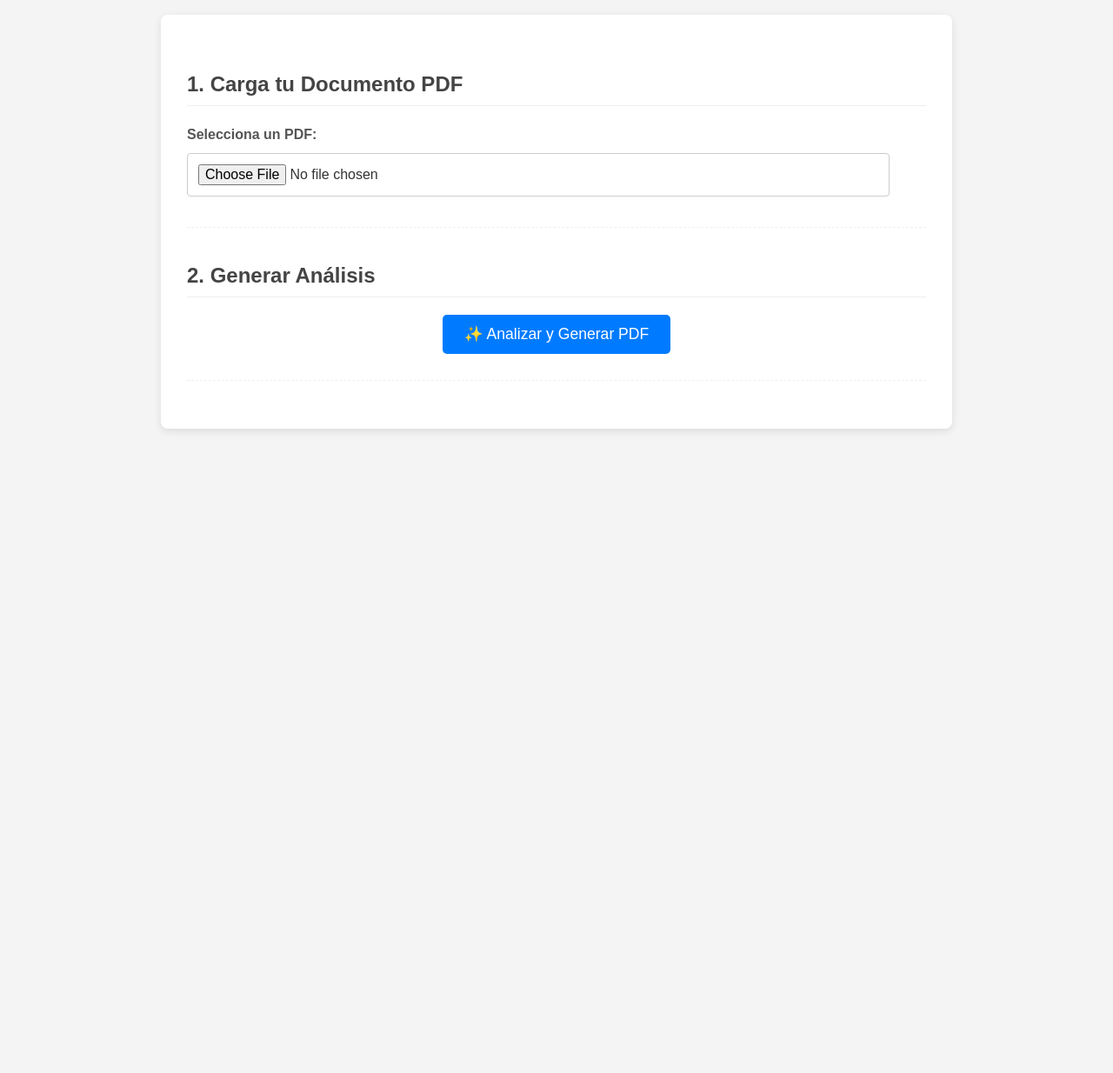
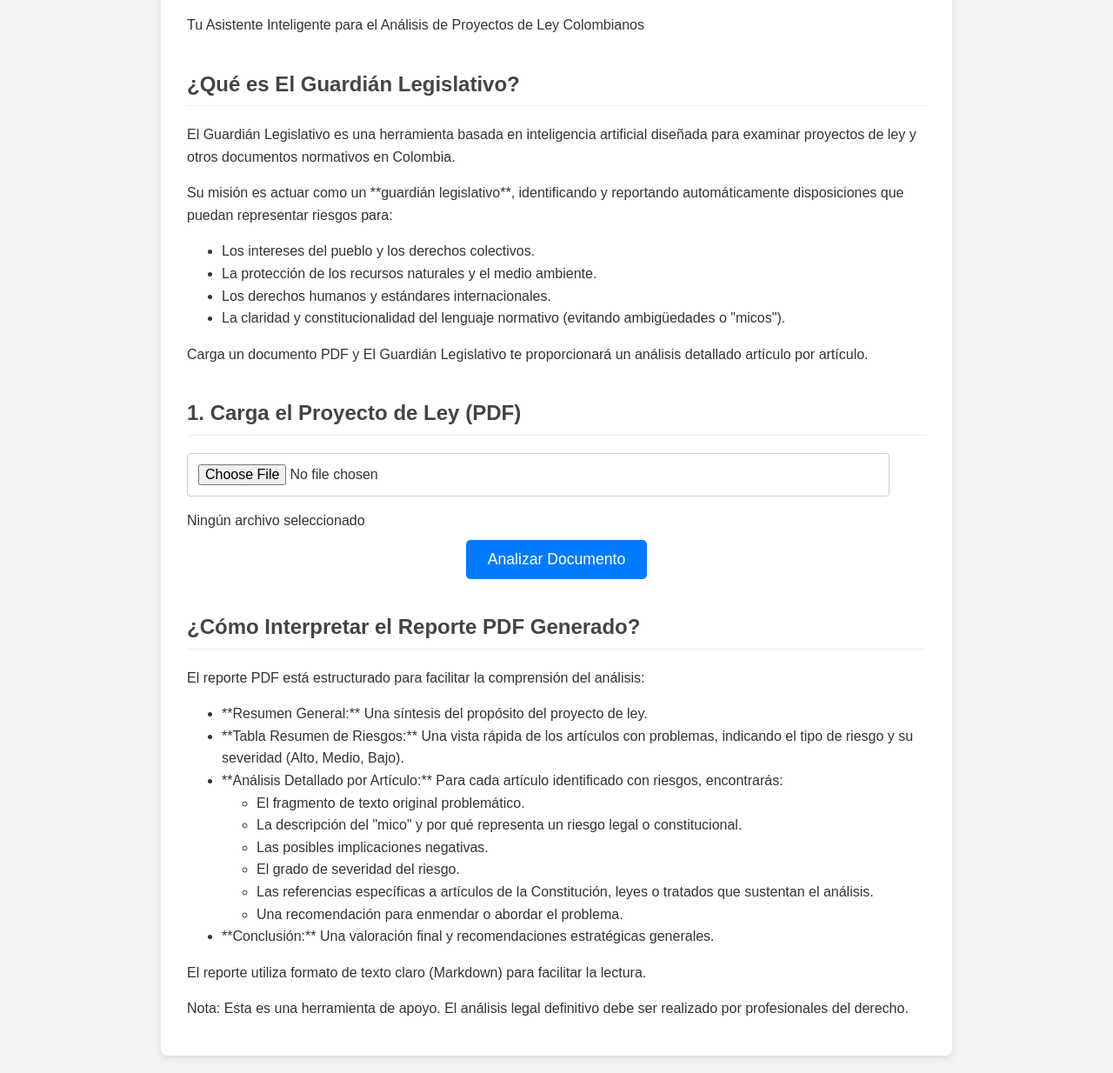
Before and after one commit to echeverri58/analisis-proyectos-ley, a plain HTML site: page index.html in a window 1280 px wide. Shown: the part 167-1401 px from the top of the page at 87% size. Before the commit the page ends 800 px from the top, so only its background shows below. Drawn offline with nearby package versions, Linux system fonts and the light colour scheme; a script that the page names is missing.

Commit message:
Update index.html

```diff
--- a/index.html
+++ b/index.html
@@ -3,47 +3,81 @@
 <head>
     <meta charset="UTF-8">
     <meta name="viewport" content="width=device-width, initial-scale=1.0">
-    <title>Analizador PDF con IA (Cliente - Clave y Prompt Ocultos)</title>
+    <title>El Guardián Legislativo - Análisis de Proyectos de Ley</title>
     <link rel="stylesheet" href="style.css">
-    <!-- Incluir jsPDF (CDN) -->
+    <script src="https://cdnjs.cloudflare.com/ajax/libs/pdf.js/4.0.379/pdf.min.mjs" type="module"></script>
+    <script type="module">
+        import { getDocument, GlobalWorkerOptions } from 'https://cdnjs.cloudflare.com/ajax/libs/pdf.js/4.0.379/pdf.min.mjs';
+        window.pdfjsLib = { getDocument, GlobalWorkerOptions };
+        window.pdfjsLib.GlobalWorkerOptions.workerSrc = 'https://cdnjs.cloudflare.com/ajax/libs/pdf.js/4.0.379/pdf.worker.min.mjs';
+    </script>
     <script src="https://cdnjs.cloudflare.com/ajax/libs/jspdf/2.5.1/jspdf.umd.min.js"></script>
-    <!-- Incluir pdf.js (CDN) -->
-    <script src="https://cdnjs.cloudflare.com/ajax/libs/pdf.js/3.11.174/pdf.min.js"></script>
-    <script>
-        // Configurar el worker para pdf.js (necesario) - Usa la misma versión que pdf.min.js
-        pdfjsLib.GlobalWorkerOptions.workerSrc = 'https://cdnjs.cloudflare.com/ajax/libs/pdf.js/3.11.174/pdf.worker.min.js';
-    </script>
 </head>
 <body>
-    <h1>📄 Analizador de riesgo antijurídico -Equipo Alberto Grisales</h1>
-    <p>Sube un PDF para realizar un análisis predefinido.</p>
+    <div class="container">
+        <header>
+            <h1><span class="highlight">El Guardián Legislativo</span></h1>
+            <p>Tu Asistente Inteligente para el Análisis de Proyectos de Ley Colombianos</p>
+        </header>
 
-    <div class="container">
-        <!-- SECCIÓN DE CONFIGURACIÓN ELIMINADA -->
-        <!-- <div class="config-section"> ... </div> -->
+        <section class="intro-section card">
+            <h2>¿Qué es El Guardián Legislativo?</h2>
+            <p>El Guardián Legislativo es una herramienta basada en inteligencia artificial diseñada para examinar proyectos de ley y otros documentos normativos en Colombia.</p>
+            <p>Su misión es actuar como un **guardián legislativo**, identificando y reportando automáticamente disposiciones que puedan representar riesgos para:</p>
+            <ul>
+                <li>Los intereses del pueblo y los derechos colectivos.</li>
+                <li>La protección de los recursos naturales y el medio ambiente.</li>
+                <li>Los derechos humanos y estándares internacionales.</li>
+                <li>La claridad y constitucionalidad del lenguaje normativo (evitando ambigüedades o "micos").</li>
+            </ul>
+            <p>Carga un documento PDF y El Guardián Legislativo te proporcionará un análisis detallado artículo por artículo.</p>
+        </section>
 
-        <div class="input-section">
-            <h2>1. Carga tu Documento PDF</h2>
-            <label for="pdfFile">Selecciona un PDF:</label>
-            <input type="file" id="pdfFile" accept=".pdf">
-        </div>
+        <section class="upload-section card">
+            <h2>1. Carga el Proyecto de Ley (PDF)</h2>
+            <div class="file-input-wrapper">
+                 <input type="file" id="pdfFile" accept=".pdf">
+                 <span id="file-name">Ningún archivo seleccionado</span>
+            </div>
+            <button id="analyzeButton">Analizar Documento</button>
+        </section>
 
-        <!-- SECCIÓN DE INSTRUCCIONES ELIMINADA -->
-        <!-- <div class="input-section"> ... <textarea id="userPrompt"> ... </div> -->
+        <section id="status" class="status-section card" style="display: none;">
+            </section>
 
-        <div class="action-section">
-            <h2>2. Generar Análisis</h2> <!-- Numeración ajustada -->
-            <button id="analyzeButton">✨ Analizar y Generar PDF</button>
-        </div>
+         <section class="how-to-read-section card">
+             <h2>¿Cómo Interpretar el Reporte PDF Generado?</h2>
+             <p>El reporte PDF está estructurado para facilitar la comprensión del análisis:</p>
+             <ul>
+                 <li>**Resumen General:** Una síntesis del propósito del proyecto de ley.</li>
+                 <li>**Tabla Resumen de Riesgos:** Una vista rápida de los artículos con problemas, indicando el tipo de riesgo y su severidad (Alto, Medio, Bajo).</li>
+                 <li>**Análisis Detallado por Artículo:** Para cada artículo identificado con riesgos, encontrarás:
+                     <ul>
+                         <li>El fragmento de texto original problemático.</li>
+                         <li>La descripción del "mico" y por qué representa un riesgo legal o constitucional.</li>
+                         <li>Las posibles implicaciones negativas.</li>
+                         <li>El grado de severidad del riesgo.</li>
+                         <li>Las referencias específicas a artículos de la Constitución, leyes o tratados que sustentan el análisis.</li>
+                         <li>Una recomendación para enmendar o abordar el problema.</li>
+                     </ul>
+                 </li>
+                 <li>**Conclusión:** Una valoración final y recomendaciones estratégicas generales.</li>
+             </ul>
+             <p>El reporte utiliza formato de texto claro (Markdown) para facilitar la lectura.</p>
+         </section>
 
-        <div id="status" class="status-section">
-            <!-- Los mensajes de estado aparecerán aquí -->
-        </div>
 
-        <div id="resultSection" class="result-section" style="display: none;">
-            <h2>3. Descargar Resultado</h2> <!-- Numeración ajustada -->
-            <a id="downloadLink" download="analisis_resultado.pdf">⬇️ Descargar Análisis en PDF</a>
-        </div>
+        <section id="resultSection" class="result-section card" style="display: none;">
+            <h2>2. Resultado del Análisis</h2>
+            <p>El análisis está completo. Descarga el reporte detallado en formato PDF:</p>
+            <a id="downloadLink" href="#" download="analisis_El Guardián Legislativo.pdf" class="download-button">Descargar Reporte PDF</a>
+        </section>
+
+
+        <footer>
+            <p>Nota: Esta es una herramienta de apoyo. El análisis legal definitivo debe ser realizado por profesionales del derecho.</p>
+
+        </footer>
     </div>
 
     <script src="script.js"></script>
```
